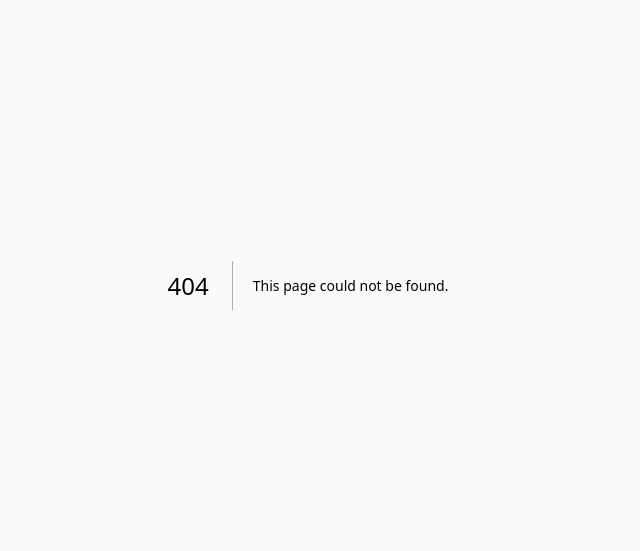
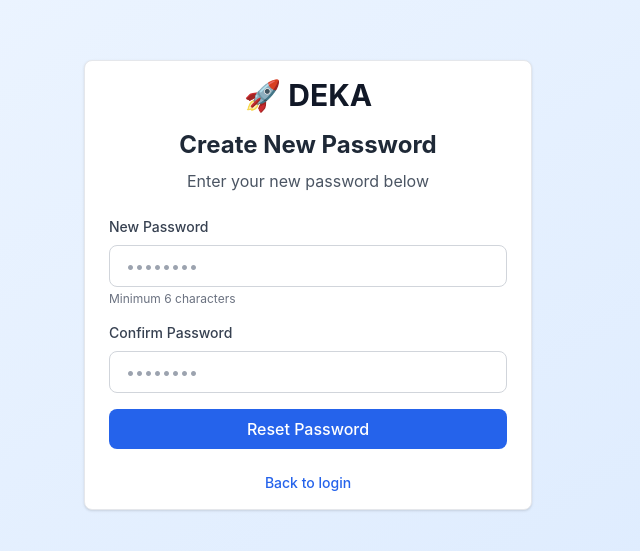
Before and after one commit to TinoDark/Deka_test, a Next.js app in the folder frontend-web/: page /reset-password/1 in a window 1280 px wide. Before the commit this address had no page. Shown: the part 115-666 px from the top of the page, without its empty margins (332-972 px from the left). Built offline with nearby package versions, Linux system fonts and the light colour scheme; no server answers.

Commit message:
fix: Rajout de la page forgot-password

```diff
--- /dev/null
+++ b/frontend-web/app/forgot-password/page.tsx
@@ -0,0 +1,97 @@
+'use client';
+
+import { useState } from 'react';
+import { useRouter } from 'next/navigation';
+import Link from 'next/link';
+import { Card } from '@/components/Card';
+import { AuthService } from '@/lib/services';
+
+export default function ForgotPasswordPage() {
+  const [email, setEmail] = useState('');
+  const [error, setError] = useState('');
+  const [success, setSuccess] = useState(false);
+  const [loading, setLoading] = useState(false);
+  const router = useRouter();
+
+  const handleSubmit = async (e: React.FormEvent) => {
+    e.preventDefault();
+    setError('');
+    setSuccess(false);
+    setLoading(true);
+
+    try {
+      await AuthService.requestPasswordReset(email);
+      setSuccess(true);
+      setEmail('');
+
+      // Redirect to login after 3 seconds
+      setTimeout(() => {
+        router.push('/login');
+      }, 3000);
+    } catch (err: any) {
+      setError(
+        err.response?.data?.message ||
+        'Failed to request password reset. Please try again.'
+      );
+    } finally {
+      setLoading(false);
+    }
+  };
+
+  return (
+    <div className="min-h-screen bg-gradient-to-br from-blue-50 to-blue-100 flex items-center justify-center p-4">
+      <Card className="w-full max-w-md">
+        <div className="text-center mb-6">
+          <h1 className="text-3xl font-bold text-gray-900">🚀 DEKA</h1>
+          <h2 className="text-2xl font-bold text-gray-800 mt-4">Reset Password</h2>
+          <p className="text-gray-600 mt-2">Enter your email to receive password reset instructions</p>
+        </div>
+
+        {error && (
+          <div className="mb-4 p-4 bg-red-50 border border-red-200 rounded-lg text-red-700">
+            {error}
+          </div>
+        )}
+
+        {success && (
+          <div className="mb-4 p-4 bg-green-50 border border-green-200 rounded-lg text-green-700">
+            <p className="font-medium">Check your email!</p>
+            <p className="text-sm mt-1">We've sent you a link to reset your password. Redirecting to login...</p>
+          </div>
+        )}
+
+        {!success && (
+          <form onSubmit={handleSubmit} className="space-y-4">
+            <div>
+              <label className="block text-sm font-medium text-gray-700 mb-2">Email Address</label>
+              <input
+                type="email"
+                value={email}
+                onChange={(e) => setEmail(e.target.value)}
+                placeholder="you@example.com"
+                className="w-full px-4 py-2 border border-gray-300 rounded-lg focus:ring-2 focus:ring-blue-500 focus:border-transparent"
+                required
+                disabled={loading}
+              />
+            </div>
+
+            <button
+              type="submit"
+              disabled={loading}
+              className="w-full bg-blue-600 text-white py-2 rounded-lg font-medium hover:bg-blue-700 disabled:opacity-50"
+            >
+              {loading ? 'Sending...' : 'Send Reset Link'}
+            </button>
+          </form>
+        )}
+
+        <div className="mt-6 text-center text-sm text-gray-600">
+          Remember your password?{' '}
+          <Link href="/login" className="text-blue-600 hover:underline font-medium">
+            Back to login
+          </Link>
+        </div>
+      </Card>
+    </div>
+  );
+}
--- /dev/null
+++ b/frontend-web/app/reset-password/[token]/page.tsx
@@ -0,0 +1,127 @@
+'use client';
+
+import { useState } from 'react';
+import { useRouter, useParams } from 'next/navigation';
+import Link from 'next/link';
+import { Card } from '@/components/Card';
+import { AuthService } from '@/lib/services';
+
+export default function ResetPasswordPage() {
+  const router = useRouter();
+  const params = useParams();
+  const token = params.token as string;
+
+  const [password, setPassword] = useState('');
+  const [confirmPassword, setConfirmPassword] = useState('');
+  const [error, setError] = useState('');
+  const [success, setSuccess] = useState(false);
+  const [loading, setLoading] = useState(false);
+
+  const handleSubmit = async (e: React.FormEvent) => {
+    e.preventDefault();
+    setError('');
+
+    // Validate passwords match
+    if (password !== confirmPassword) {
+      setError('Passwords do not match');
+      return;
+    }
+
+    // Validate password strength
+    if (password.length < 6) {
+      setError('Password must be at least 6 characters long');
+      return;
+    }
+
+    setLoading(true);
+
+    try {
+      await AuthService.resetPassword(token, password);
+      setSuccess(true);
+      setPassword('');
+      setConfirmPassword('');
+
+      // Redirect to login after 2 seconds
+      setTimeout(() => {
+        router.push('/login');
+      }, 2000);
+    } catch (err: any) {
+      setError(
+        err.response?.data?.message ||
+        'Failed to reset password. The link may have expired. Please try again.'
+      );
+    } finally {
+      setLoading(false);
+    }
+  };
+
+  return (
+    <div className="min-h-screen bg-gradient-to-br from-blue-50 to-blue-100 flex items-center justify-center p-4">
+      <Card className="w-full max-w-md">
+        <div className="text-center mb-6">
+          <h1 className="text-3xl font-bold text-gray-900">🚀 DEKA</h1>
+          <h2 className="text-2xl font-bold text-gray-800 mt-4">Create New Password</h2>
+          <p className="text-gray-600 mt-2">Enter your new password below</p>
+        </div>
+
+        {error && (
+          <div className="mb-4 p-4 bg-red-50 border border-red-200 rounded-lg text-red-700">
+            {error}
+          </div>
+        )}
+
+        {success && (
+          <div className="mb-4 p-4 bg-green-50 border border-green-200 rounded-lg text-green-700">
+            <p className="font-medium">Password reset successful!</p>
+            <p className="text-sm mt-1">Redirecting to login page...</p>
+          </div>
+        )}
+
+        {!success && (
+          <form onSubmit={handleSubmit} className="space-y-4">
+            <div>
+              <label className="block text-sm font-medium text-gray-700 mb-2">New Password</label>
+              <input
+                type="password"
+                value={password}
+                onChange={(e) => setPassword(e.target.value)}
+                placeholder="••••••••"
+                className="w-full px-4 py-2 border border-gray-300 rounded-lg focus:ring-2 focus:ring-blue-500 focus:border-transparent"
+                required
+                disabled={loading}
+              />
+              <p className="text-xs text-gray-500 mt-1">Minimum 6 characters</p>
+            </div>
+
+            <div>
+              <label className="block text-sm font-medium text-gray-700 mb-2">Confirm Password</label>
+              <input
+                type="password"
+                value={confirmPassword}
+                onChange={(e) => setConfirmPassword(e.target.value)}
+                placeholder="••••••••"
+                className="w-full px-4 py-2 border border-gray-300 rounded-lg focus:ring-2 focus:ring-blue-500 focus:border-transparent"
+                required
+                disabled={loading}
+              />
+            </div>
+
+            <button
+              type="submit"
+              disabled={loading}
+              className="w-full bg-blue-600 text-white py-2 rounded-lg font-medium hover:bg-blue-700 disabled:opacity-50"
+            >
+              {loading ? 'Resetting...' : 'Reset Password'}
+            </button>
+          </form>
+        )}
+
+        <div className="mt-6 text-center text-sm text-gray-600">
+          <Link href="/login" className="text-blue-600 hover:underline font-medium">
+            Back to login
+          </Link>
+        </div>
+      </Card>
+    </div>
+  );
+}
```
Also changed, not shown: 2 other files (tests, documents, lock files or other folders).
